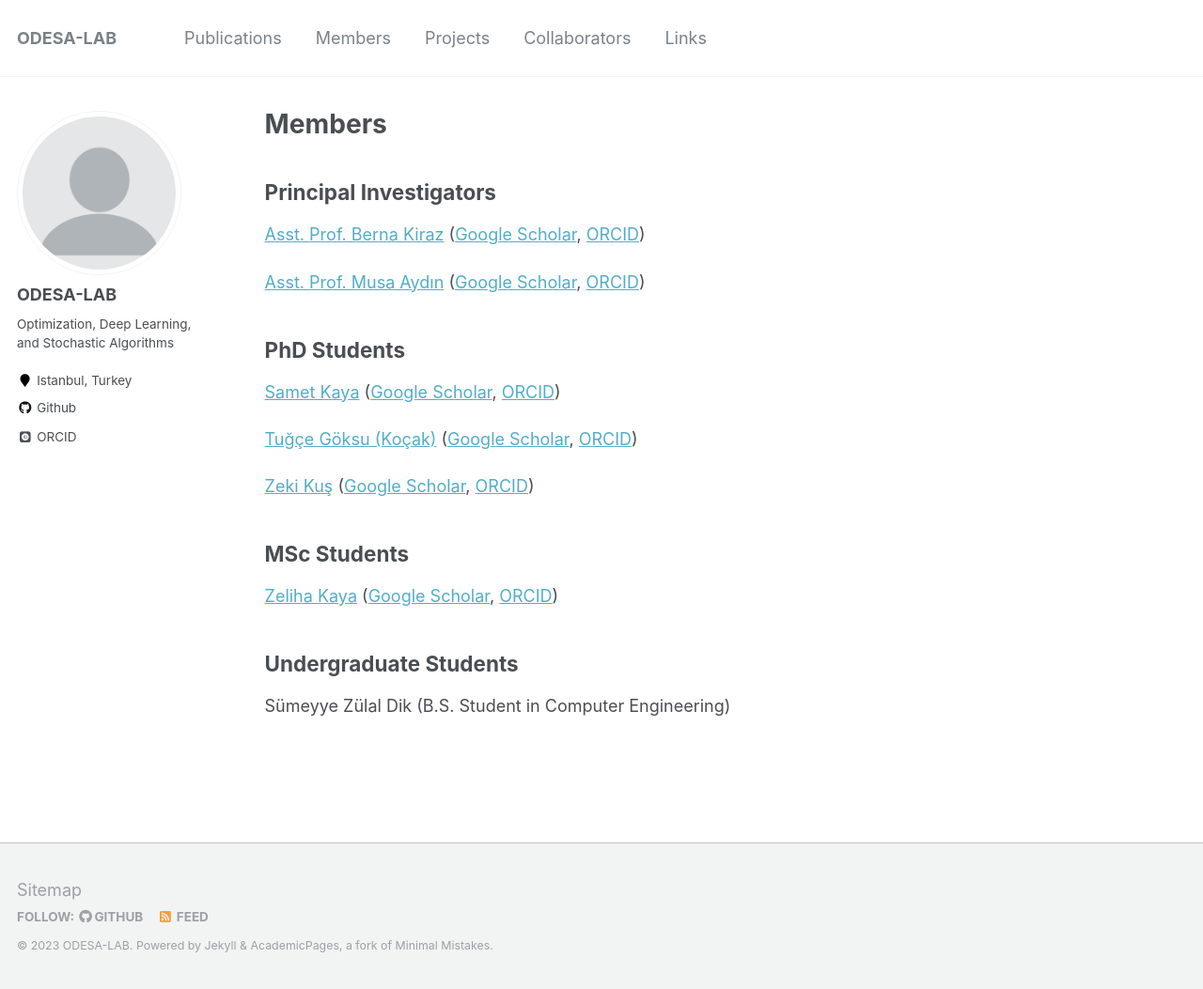
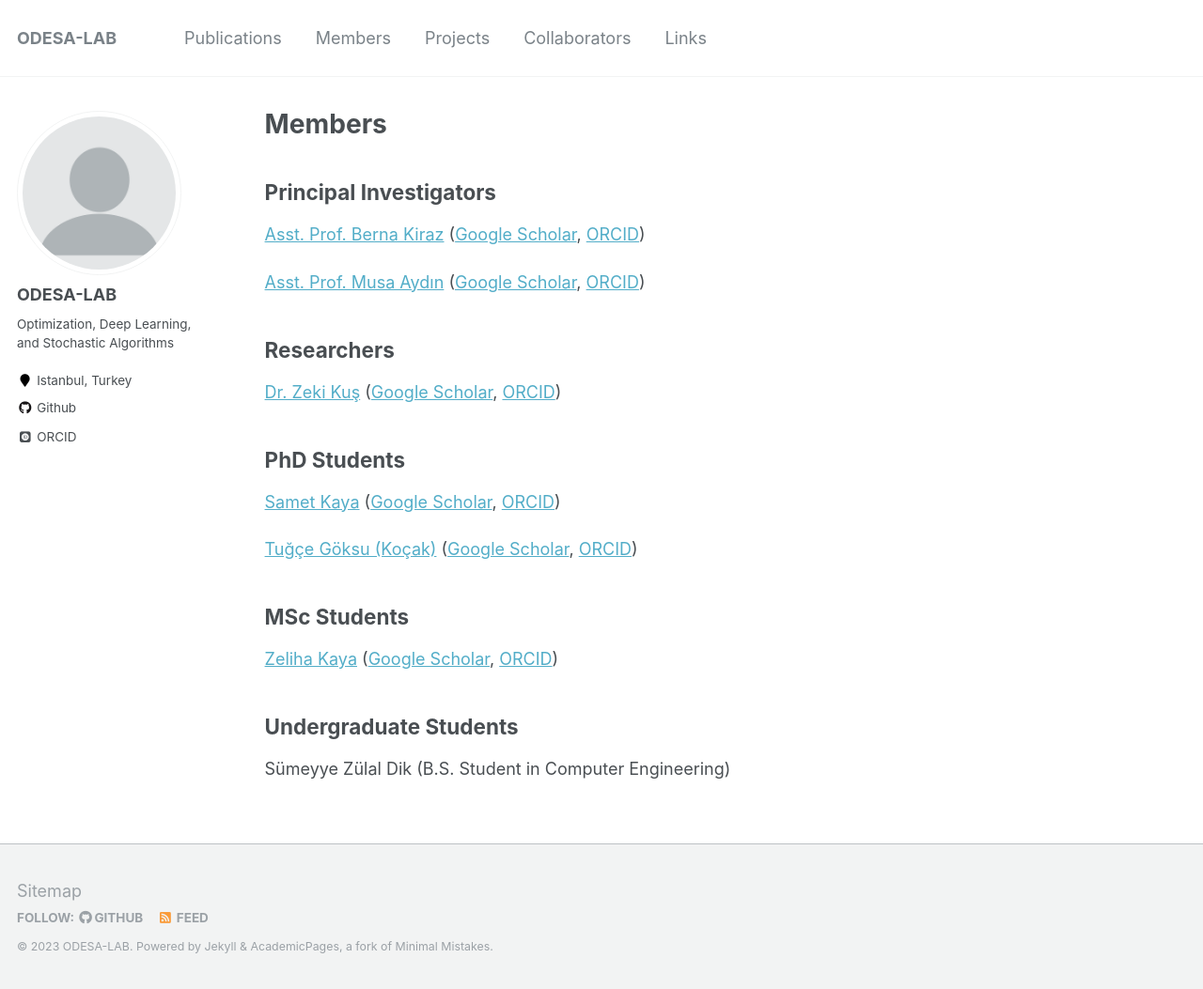
Before and after one commit to ODESALAB/odesalab.github.io, a Jekyll site: the page built from _pages/members.md, in a window 1280 px wide and 1053 px high. Shown: the whole window at 94% size. Built offline with Jekyll 4.4.1, drawn with Linux system fonts in a browser that asks for light colours; some web fonts are replaced.

Commit message:
Members updated

```diff
--- a/_pages/members.md
+++ b/_pages/members.md
@@ -11,13 +11,14 @@ author_profile: true
 
 [Asst. Prof. Musa Aydın](https://maydin.fsm.edu.tr/) ([Google Scholar](https://scholar.google.com/citations?user=yfKMO-wAAAAJ), [ORCID](https://orcid.org/0000-0002-5825-2230))
 
+## Researchers
+[Dr. Zeki Kuş](https://zkus.fsm.edu.tr/) ([Google Scholar](https://scholar.google.com/citations?user=h2B-3LwAAAAJ), [ORCID](https://orcid.org/0000-0001-8762-7233))
+
 ## PhD Students
 
 [Samet Kaya](https://skaya.fsm.edu.tr/) ([Google Scholar](), [ORCID]())
 
 [Tuğçe Göksu (Koçak)](https://tkocak.fsm.edu.tr/) ([Google Scholar](https://scholar.google.com/citations?user=KfQk4KsAAAAJ), [ORCID]())
-
-[Zeki Kuş](https://zkus.fsm.edu.tr/) ([Google Scholar](https://scholar.google.com/citations?user=h2B-3LwAAAAJ), [ORCID](https://orcid.org/0000-0001-8762-7233))
 
 ## MSc Students
 
```
